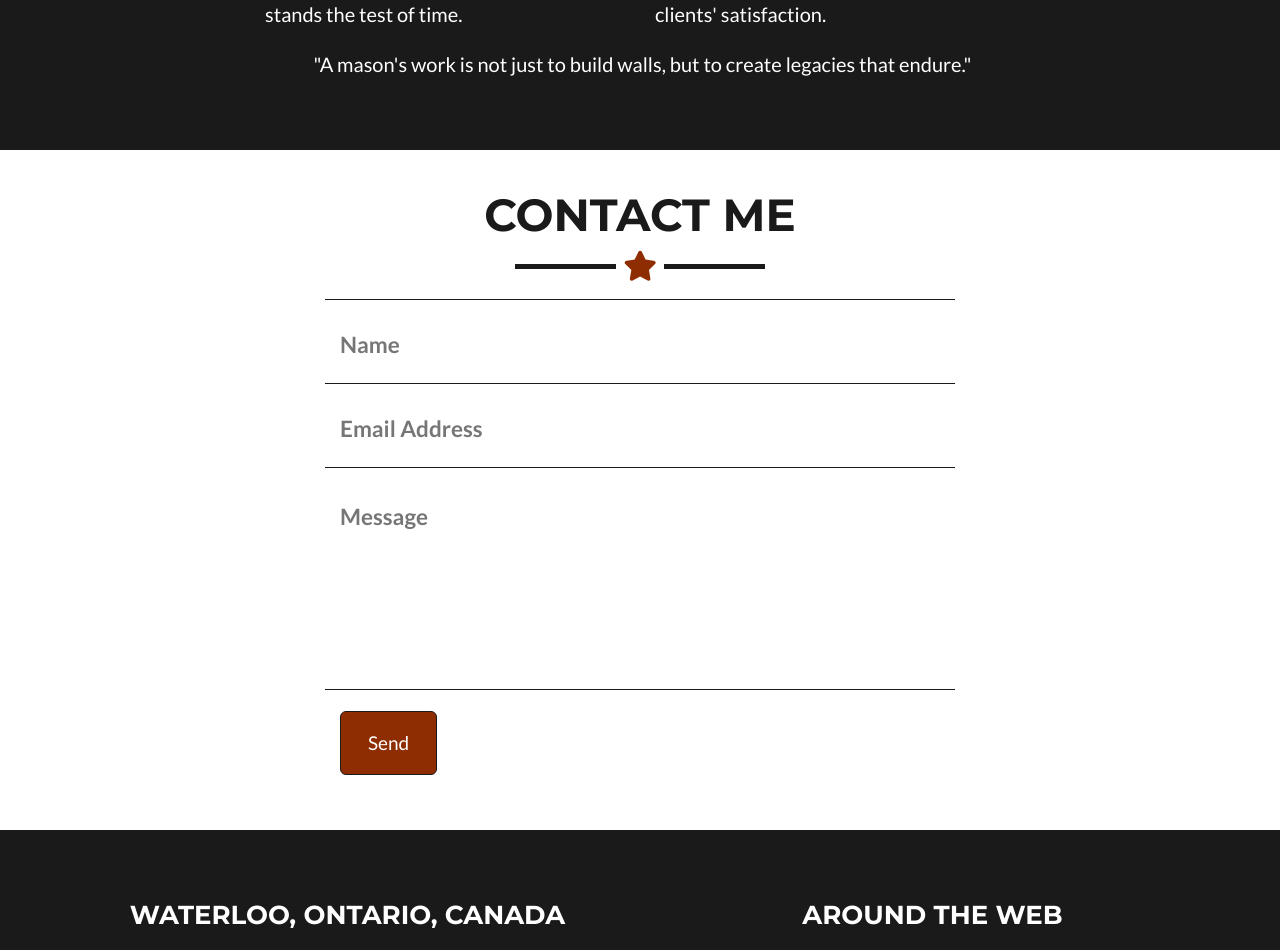
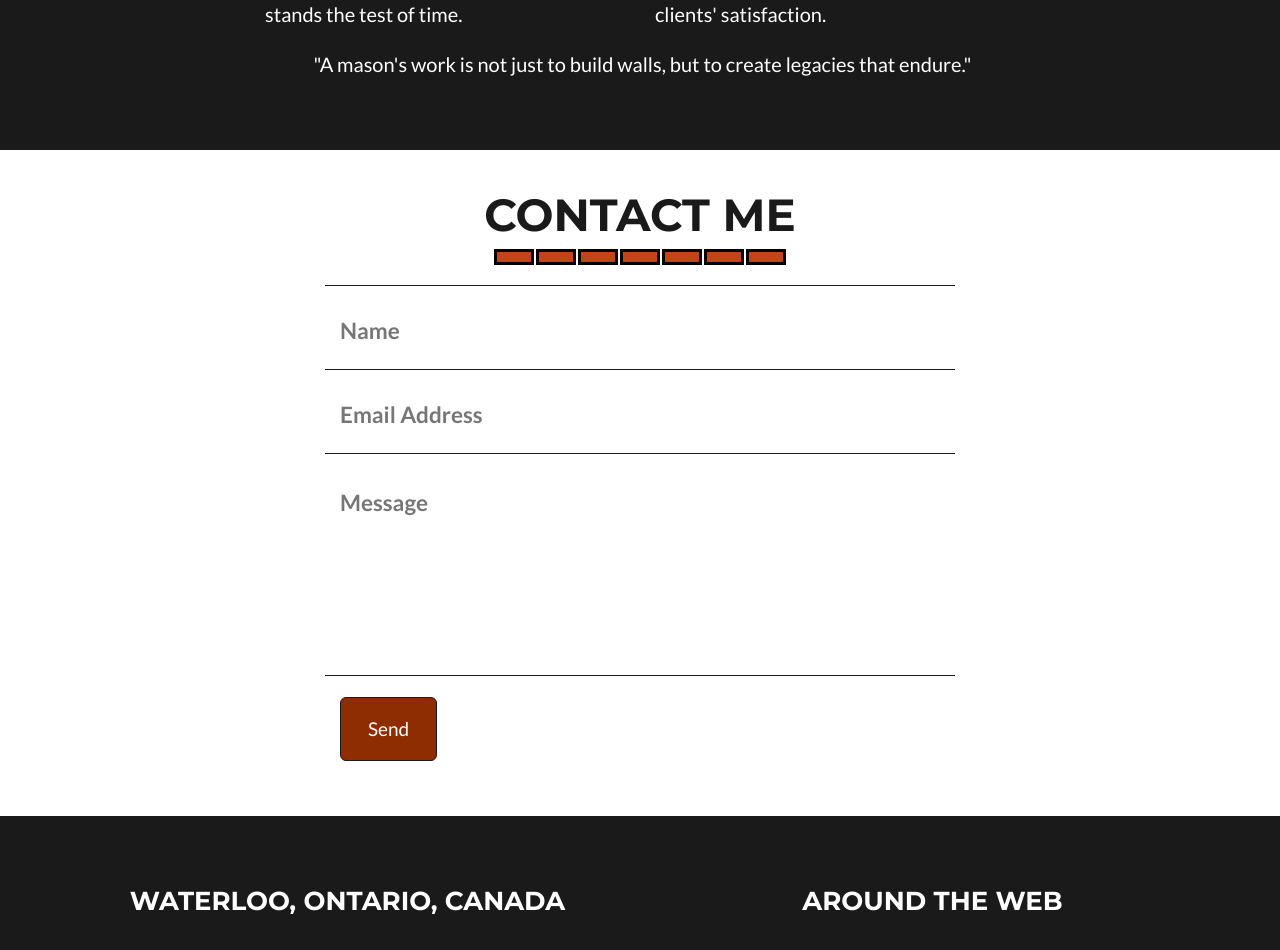
Before and after one commit to Radivoi/STERLING, a Jekyll site: the page built from _posts/2014-07-18-project-1.markdown, in a window 1280 px wide. Shown: the part 1154-2104 px from the top of the page. Built offline with Jekyll 4.4.1, drawn with Linux system fonts in a browser that asks for light colours.

Commit message:
Add brick border to static contact form

```diff
--- a/_includes/contact_static.html
+++ b/_includes/contact_static.html
@@ -5,7 +5,11 @@
     <div class="row">
       <div class="col-lg-12 text-center">
         <h2>Contact Me</h2>
-        <hr class="star-primary">
+        <div class="brick-border-wrapper">
+          {% for i in (1..7) %}
+            <div class="brick-border"></div>
+          {% endfor %}
+        </div>
       </div>
     </div>
     <div class="row">
```
